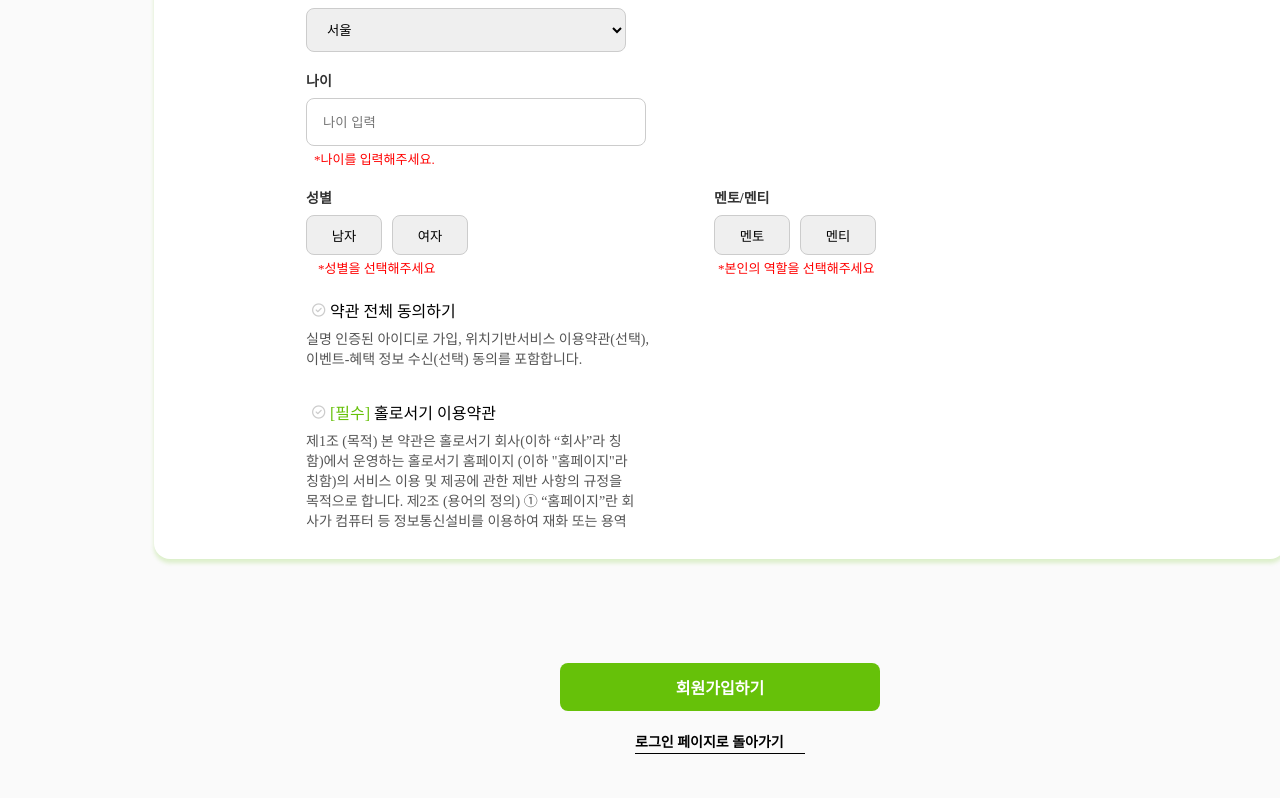
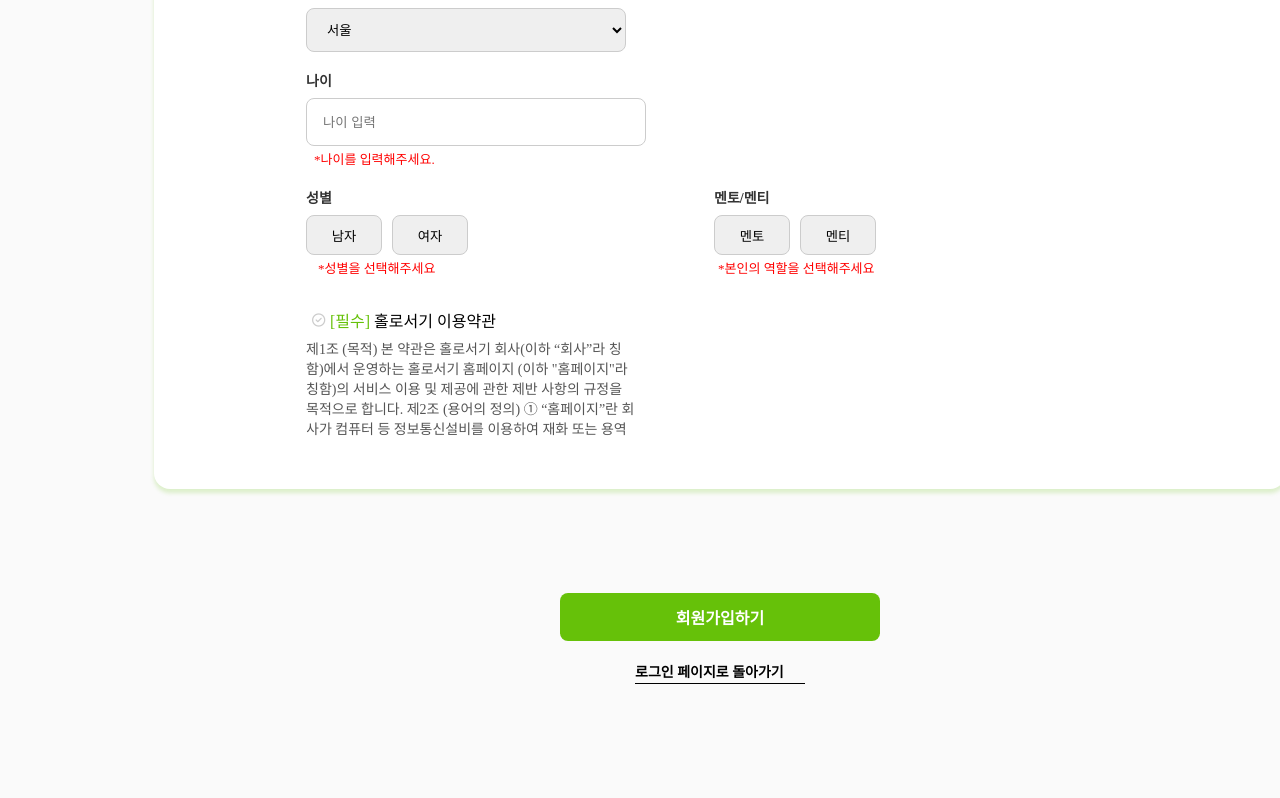
Before and after one commit to Teamo-project/Teamo-frontend, a React (Create React App) app: page /signup in a window 1280 px wide. Shown: the part 891-1689 px from the top of the page. Built offline with nearby package versions, Linux system fonts and the light colour scheme; a small style sheet from the web is missing.

Commit message:
약관변경

```diff
--- a/src/routes/js/User/signup.js
+++ b/src/routes/js/User/signup.js
@@ -21,7 +21,6 @@ function BoardDetail() {
   const [isage, setIsage] = useState(false);
   const [isgender, setIsgender] = useState(false);
   const [isrole, setIsrole] = useState(false);
-  const [ischecked1, setIschecked1] = useState(false);
   const [ischecked2, setIschecked2] = useState(false);
 
   const [emailtext, setEmailtext] = useState("*이메일을 입력해주세요.");
@@ -33,7 +32,6 @@ function BoardDetail() {
   const [agetext, setAgetext] = useState("*나이를 입력해주세요.");
   const [gendertext, setGendertext] = useState("");
   const [roletext, setRoletext] = useState("");
-  const [check1Text, setCheck1Text] = useState("");
   const [check2Text, setCheck2Text] = useState("");
 
   const onSubmit = () => {
@@ -55,8 +53,6 @@ function BoardDetail() {
       alert("성별을 선택하지 않았습니다.");
     } else if (!isrole) {
       alert("멘토, 멘티 중 원하는 역할을 선택해주세요.");
-    } else if (!ischecked1) {
-      alert("약관에 동의해주세요.");
     } else if (!ischecked2) {
       alert("필수약관에 동의해주세요.");
     } else {
@@ -258,11 +254,6 @@ function BoardDetail() {
     setRoletext(e.target.value);
   };
 
-  const onCheck1 = () => {
-    setIschecked1(true);
-    setCheck1Text("check");
-  };
-
   const onCheck2 = () => {
     setIschecked2(true);
     setCheck2Text("check");
@@ -311,7 +302,7 @@ function BoardDetail() {
         <div
           style={{
             width: "980px",
-            height: "1136px",
+            height: "1066px",
             margin: "268px auto 58px",
             display: "flex",
             flexShrink: "0",
@@ -840,44 +831,6 @@ function BoardDetail() {
             </div>
           </div>
 
-          <div style={{ marginTop: "20px" }}>
-            <div style={{ display: "flex", alignItems: "center" }}>
-              <Button
-                onClick={onCheck1}
-                data-checked={check1Text === "check"}
-                className={signup.check}
-              >
-                <i class="fa-regular fa-circle-check"></i>
-              </Button>
-              <div
-                style={{
-                  width: "149px",
-                  height: "24px",
-                  fontSize: "16px",
-                  fontWeight: "16px",
-                  marginLeft: "4px",
-                }}
-              >
-                약관 전체 동의하기
-              </div>
-            </div>
-            <div
-              style={{
-                width: "348px",
-                height: "40px",
-                color: "#555",
-                fontSize: "14px",
-                fontStyle: "normal",
-                fontWeight: "400",
-                lineHeight: "20px",
-                marginTop: "8px",
-              }}
-            >
-              실명 인증된 아이디로 가입, 위치기반서비스 이용약관(선택),
-              이벤트-혜택 정보 수신(선택) 동의를 포함합니다.
-            </div>
-          </div>
-
           <div style={{ marginTop: "30px" }}>
             <div style={{ display: "flex", alignItems: "center" }}>
               <Button
```
